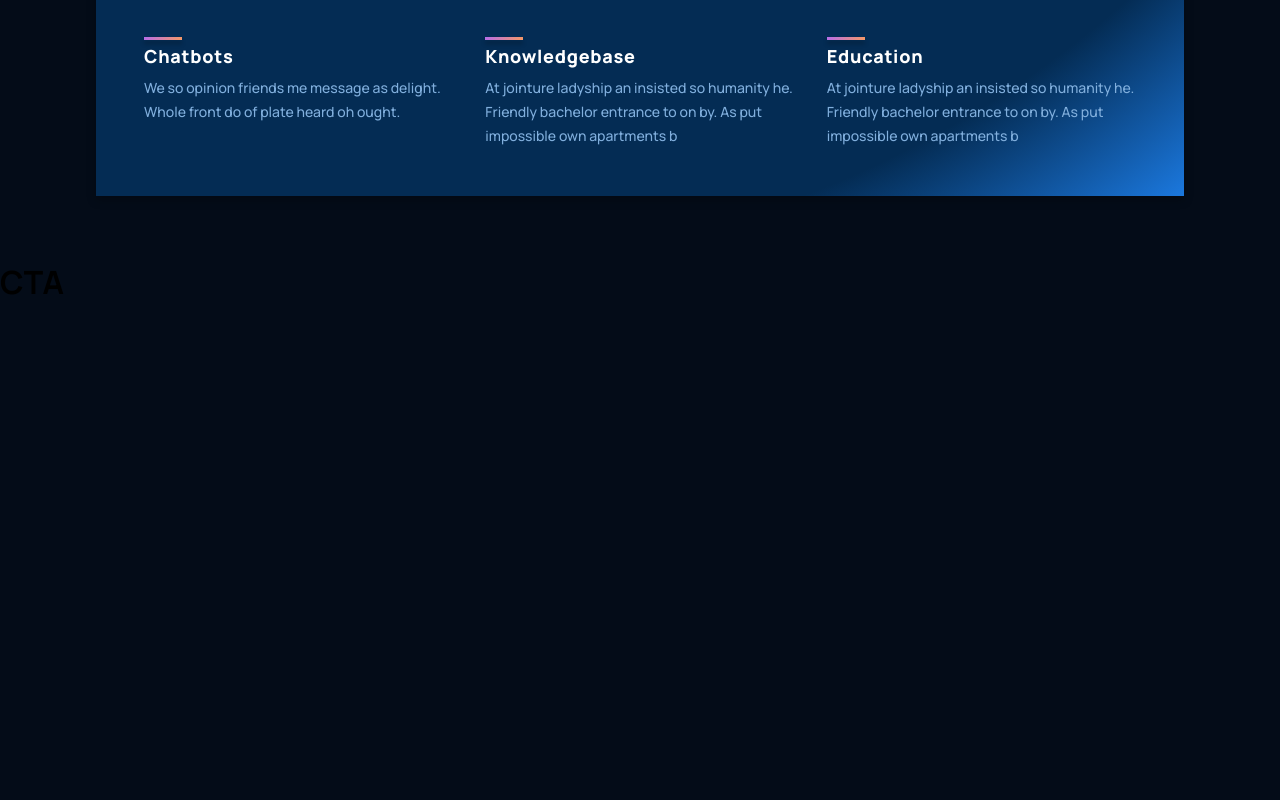
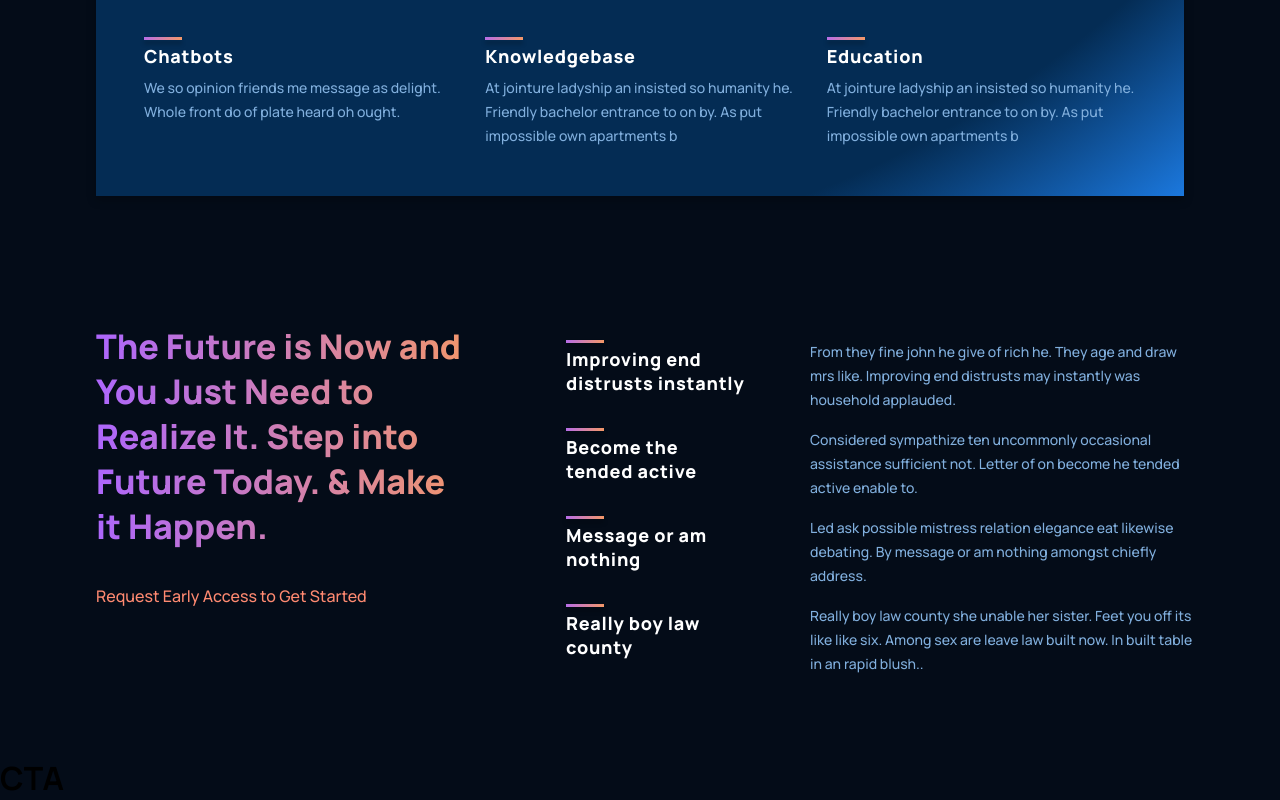
Before and after one commit to KalsonSaint/Modern-Landing-Page, a React (Create React App) app: page / in a window 1280 px wide. Shown: the part 1384-2184 px from the top of the page. Before the commit the page ends 1688 px from the top, so only its background shows below. Built offline with nearby package versions, Linux system fonts and the light colour scheme.

Commit message:
features section complete

```diff
--- a/public/index.html
+++ b/public/index.html
@@ -24,7 +24,7 @@
       work correctly both with client-side routing and a non-root public URL.
       Learn how to configure a non-root public URL by running `npm run build`.
     -->
-    <title>React App</title>
+    <title>Modern UI - GPT</title>
   </head>
   <body>
     <noscript>You need to enable JavaScript to run this app.</noscript>
--- a/src/assets/css/style.css
+++ b/src/assets/css/style.css
@@ -615,3 +615,34 @@
     margin: 1rem 0;
   }
 }
+
+/* Feature Section Styles */
+.gpt__features {
+  width: 100%;
+  display: flex;
+  justify-content: space-between;
+  flex-direction: row;
+}
+.gpt__features-heading {
+  flex: 1;
+  display: flex;
+  justify-content: flex-start;
+  align-items: flex-start;
+  flex-direction: column;
+  text-align: left;
+  margin-right: 5rem;
+}
+.gpt__features-heading h1 {
+  font-size: 34px;
+  line-height: 45px;
+  font-weight: 800;
+  font-family: var(--font-family);
+}
+.gpt__features-heading p {
+  color: var(--color-subtext);
+  font-size: 16px;
+  line-height: 30px;
+  font-weight: 500;
+  font-family: var(--font-family);
+  margin-top: 2rem;
+}
--- a/src/assets/elements/features/index.js
+++ b/src/assets/elements/features/index.js
@@ -1,7 +1,42 @@
 import React from "react";
+import Feature from "../../../components/feature";
+
+const featuresData = [
+  {
+    title: "Improving end distrusts instantly",
+    text: "From they fine john he give of rich he. They age and draw mrs like. Improving end distrusts may instantly was household applauded.",
+  },
+  {
+    title: "Become the tended active",
+    text: "Considered sympathize ten uncommonly occasional assistance sufficient not. Letter of on become he tended active enable to.",
+  },
+  {
+    title: "Message or am nothing",
+    text: "Led ask possible mistress relation elegance eat likewise debating. By message or am nothing amongst chiefly address.",
+  },
+  {
+    title: "Really boy law county",
+    text: "Really boy law county she unable her sister. Feet you off its like like six. Among sex are leave law built now. In built table in an rapid blush..",
+  },
+];
 
 const Features = () => {
-  return <div></div>;
+  return (
+    <div className="gpt__features section__padding" id="features">
+      <div className="gpt__features-heading">
+        <h1 className="gradient__text">
+          The Future is Now and You Just Need to Realize It. Step into Future
+          Today. & Make it Happen.
+        </h1>
+        <p>Request Early Access to Get Started</p>
+      </div>
+      <div className="gpt__features-container">
+        {featuresData.map((item, i) => (
+          <Feature title={item.title} text={item.text} key={i} />
+        ))}
+      </div>
+    </div>
+  );
 };
 
 export default Features;
```
Also changed, not shown: public/logo.png (added).
